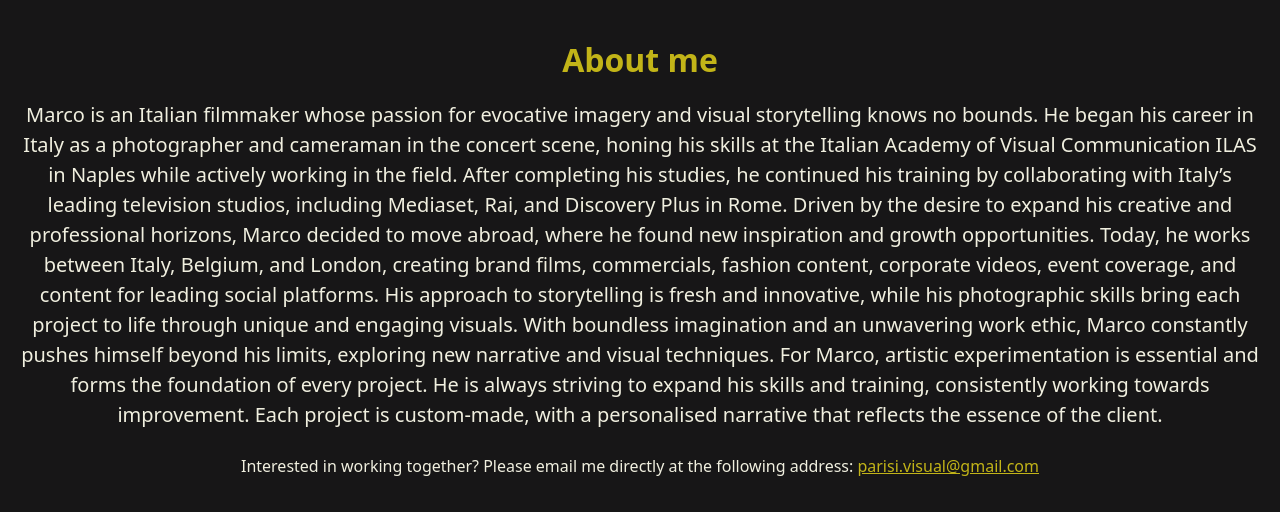
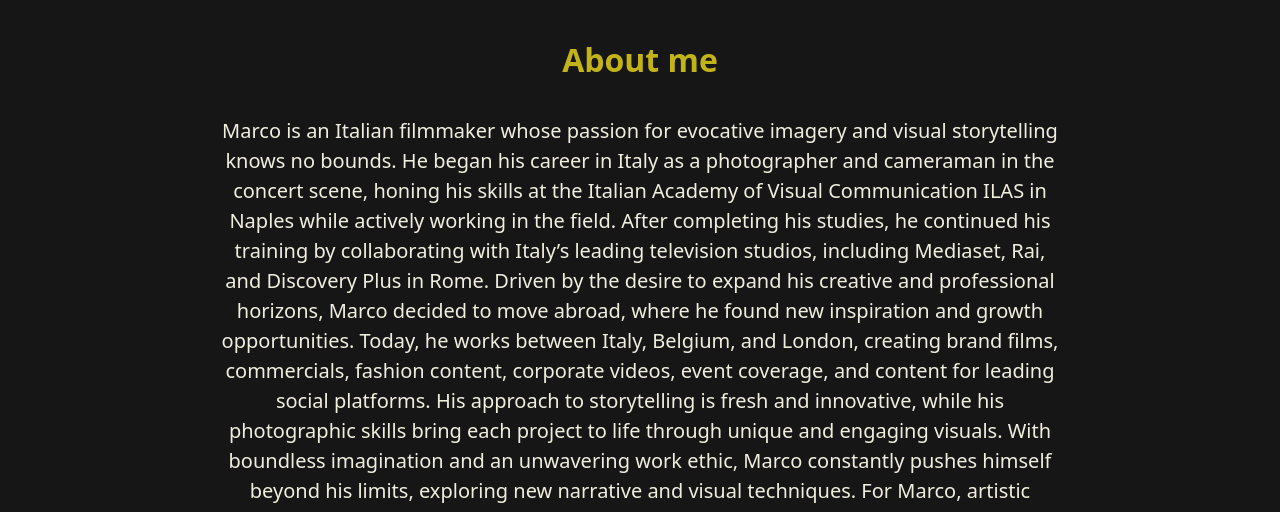
Before and after one commit to angelodusba/MarcoParisi_Website, a website: page about.html in a window 1280 px wide. Shown: the part 732-1244 px from the top of the page. Drawn offline with nearby package versions, Linux system fonts and the light colour scheme.

Commit message:
videos update

```diff
--- a/about.html
+++ b/about.html
@@ -75,31 +75,36 @@
       </div>
       <section class="mt-5">
         <p class="fs-2 fw-bold text-primary text-center">About me</p>
-        <p class="fs-5 fw-medium text-secondary text-center m-3">
-          Marco is an Italian filmmaker whose passion for evocative imagery and
-          visual storytelling knows no bounds. He began his career in Italy as a
-          photographer and cameraman in the concert scene, honing his skills at
-          the Italian Academy of Visual Communication ILAS in Naples while
-          actively working in the field. After completing his studies, he
-          continued his training by collaborating with Italy’s leading
-          television studios, including Mediaset, Rai, and Discovery Plus in
-          Rome. Driven by the desire to expand his creative and professional
-          horizons, Marco decided to move abroad, where he found new inspiration
-          and growth opportunities. Today, he works between Italy, Belgium, and
-          London, creating brand films, commercials, fashion content, corporate
-          videos, event coverage, and content for leading social platforms. His
-          approach to storytelling is fresh and innovative, while his
-          photographic skills bring each project to life through unique and
-          engaging visuals. With boundless imagination and an unwavering work
-          ethic, Marco constantly pushes himself beyond his limits, exploring
-          new narrative and visual techniques. For Marco, artistic
-          experimentation is essential and forms the foundation of every
-          project. He is always striving to expand his skills and training,
-          consistently working towards improvement. Each project is custom-made,
-          with a personalised narrative that reflects the essence of the client.
-        </p>
+        <div class="container d-flex justify-content-center">
+          <p
+            class="fs-5 fw-medium text-secondary text-center m-3 w-75 text-break">
+            Marco is an Italian filmmaker whose passion for evocative imagery
+            and visual storytelling knows no bounds. He began his career in
+            Italy as a photographer and cameraman in the concert scene, honing
+            his skills at the Italian Academy of Visual Communication ILAS in
+            Naples while actively working in the field. After completing his
+            studies, he continued his training by collaborating with Italy’s
+            leading television studios, including Mediaset, Rai, and Discovery
+            Plus in Rome. Driven by the desire to expand his creative and
+            professional horizons, Marco decided to move abroad, where he found
+            new inspiration and growth opportunities. Today, he works between
+            Italy, Belgium, and London, creating brand films, commercials,
+            fashion content, corporate videos, event coverage, and content for
+            leading social platforms. His approach to storytelling is fresh and
+            innovative, while his photographic skills bring each project to life
+            through unique and engaging visuals. With boundless imagination and
+            an unwavering work ethic, Marco constantly pushes himself beyond his
+            limits, exploring new narrative and visual techniques. For Marco,
+            artistic experimentation is essential and forms the foundation of
+            every project. He is always striving to expand his skills and
+            training, consistently working towards improvement. Each project is
+            custom-made, with a personalised narrative that reflects the essence
+            of the client.
+          </p>
+        </div>
       </section>
     </main>
+    <div class="vh-25"></div>
     <footer class="text-center text-secondary">
       <!-- Grid container -->
       <div class="grid px-3 mt-4">
@@ -115,7 +120,7 @@
             class="my-4"
             src="./media/Logo.png"
             alt="Marco Parisi Logo"
-            style="max-height: 70px" />
+            style="max-height: 62px" />
         </a>
         <p class="mt-4 mb-2 fs-5 fw-semibold">LONDON,UK</p>
         <p class="my-2 fs-5 fw-semibold">BELGIUM,BE</p>
--- a/sass/main.scss
+++ b/sass/main.scss
@@ -34,7 +34,7 @@ header {
 
 .logo {
   width: auto;
-  max-height: 48px;
+  max-height: 60px;
 }
 
 .nav-link:hover,
@@ -78,6 +78,7 @@ header {
 }
 
 div[data-vimeo-id] > * {
+  cursor: pointer;
   aspect-ratio: 16/9;
   width: auto;
   height: 70%;
@@ -85,6 +86,7 @@ div[data-vimeo-id] > * {
   top: 50%;
   left: 50%;
   transform: translate(-50%, -50%);
+  //box-shadow: 0 4px 8px gray;
 }
 
 .video-container img,
```
Also changed, not shown: index.html (+49 -7 lines), css/main.css, media/CHEF KAREN SHU - AND_OR RESTAURANT 3.jpg (added), media/JONO McCLERRY _TO SEE YOU AGAIN_[ROTTERDAM].jpg (added), media/fries atelier copy.jpg (added), 2 other files.
